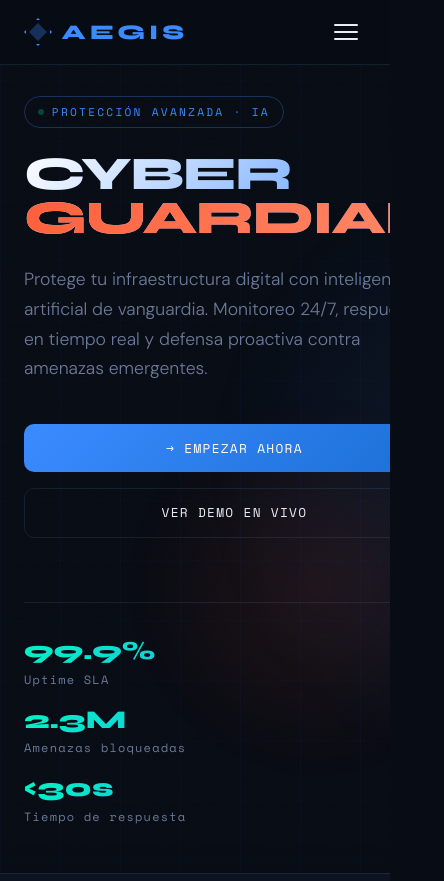
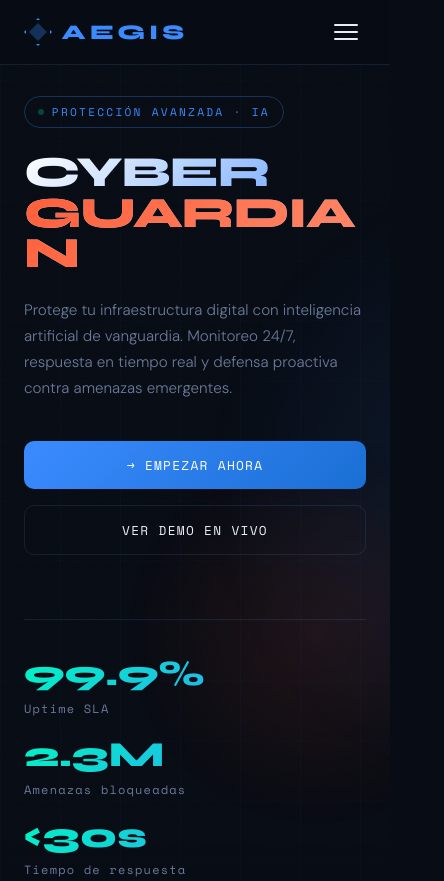
Before and after one commit to Gabriel203335/Web, a plain HTML site: page index.html in a window 390 px wide. Shown: the top 881 px of the page, 444 px wide, since content can reach past the window. Drawn offline with nearby package versions, Linux system fonts and the light colour scheme.

Commit message:
fix: responsive movil mejorado

```diff
--- a/index.html
+++ b/index.html
@@ -573,26 +573,31 @@
   /* SCROLL PROGRESS */
   #progress{position:fixed;top:0;left:0;height:2px;background:linear-gradient(90deg,var(--accent3),var(--accent));z-index:200;transition:width .1s;}
 
-  /* ===== RESPONSIVE MÓVIL ===== */
+/* ===== RESPONSIVE MÓVIL ===== */
   @media(max-width:768px){
-    body{cursor:auto;}
+    body{cursor:auto;overflow-x:hidden;}
     #cursor,#cursor-ring{display:none;}
 
     nav{padding:1rem 1.5rem;}
     .nav-links{display:none;}
     .nav-hamburger{display:flex;}
 
-    #hero{padding:6rem 1.5rem 3rem;}
+    #hero{padding:6rem 1.5rem 3rem;overflow:hidden;}
+    .hero-title{font-size:clamp(2.2rem,10vw,3.5rem);word-break:break-word;}
+    .hero-sub{font-size:.95rem;max-width:100%;}
     .hero-visual{display:none;}
-    .hero-stats{gap:1.5rem;}
-    .stat-num{font-size:1.6rem;}
-
-    section,#dashboard{padding:4rem 1.5rem;}
+    .hero-stats{gap:1.5rem;flex-wrap:wrap;}
+    .hero-actions{flex-direction:column;}
+    .btn-primary,.btn-outline{width:100%;justify-content:center;text-align:center;}
+
+    section,#dashboard{padding:4rem 1.5rem;overflow:hidden;}
 
     .services-grid{grid-template-columns:1fr;}
     .pricing-grid{grid-template-columns:1fr;}
     .testimonials-grid{grid-template-columns:1fr;}
-    .dashboard-grid{grid-template-columns:repeat(2,1fr);}
+    .dashboard-grid{grid-template-columns:1fr 1fr;overflow:hidden;}
+    .dash-value{font-size:1.4rem;}
+    .dashboard-container{padding:1.5rem;overflow:hidden;}
 
     .contact-grid{grid-template-columns:1fr;}
     .form-row{grid-template-columns:1fr;}
@@ -603,19 +608,19 @@
     .footer-bottom{flex-direction:column;text-align:center;}
 
     .modal{padding:2rem 1.5rem;}
-
     .step{grid-template-columns:60px 1fr;gap:1rem;}
     .step-num{font-size:2rem;}
+
+    .marquee-section{overflow:hidden;}
   }
 
   @media(max-width:480px){
-    .hero-title{font-size:clamp(2.5rem,12vw,4rem);}
-    .dashboard-grid{grid-template-columns:1fr 1fr;}
+    .hero-title{font-size:clamp(2rem,11vw,3rem);}
+    .dashboard-grid{grid-template-columns:1fr;}
     .footer-grid{grid-template-columns:1fr;}
     .hero-stats{flex-direction:column;gap:1rem;}
-    .hero-actions{flex-direction:column;}
-    .btn-primary,.btn-outline{width:100%;justify-content:center;text-align:center;}
     .pricing-toggle{flex-wrap:wrap;justify-content:center;}
+    .dash-log{font-size:.6rem;}
   }
 </style>
 </head>
```
